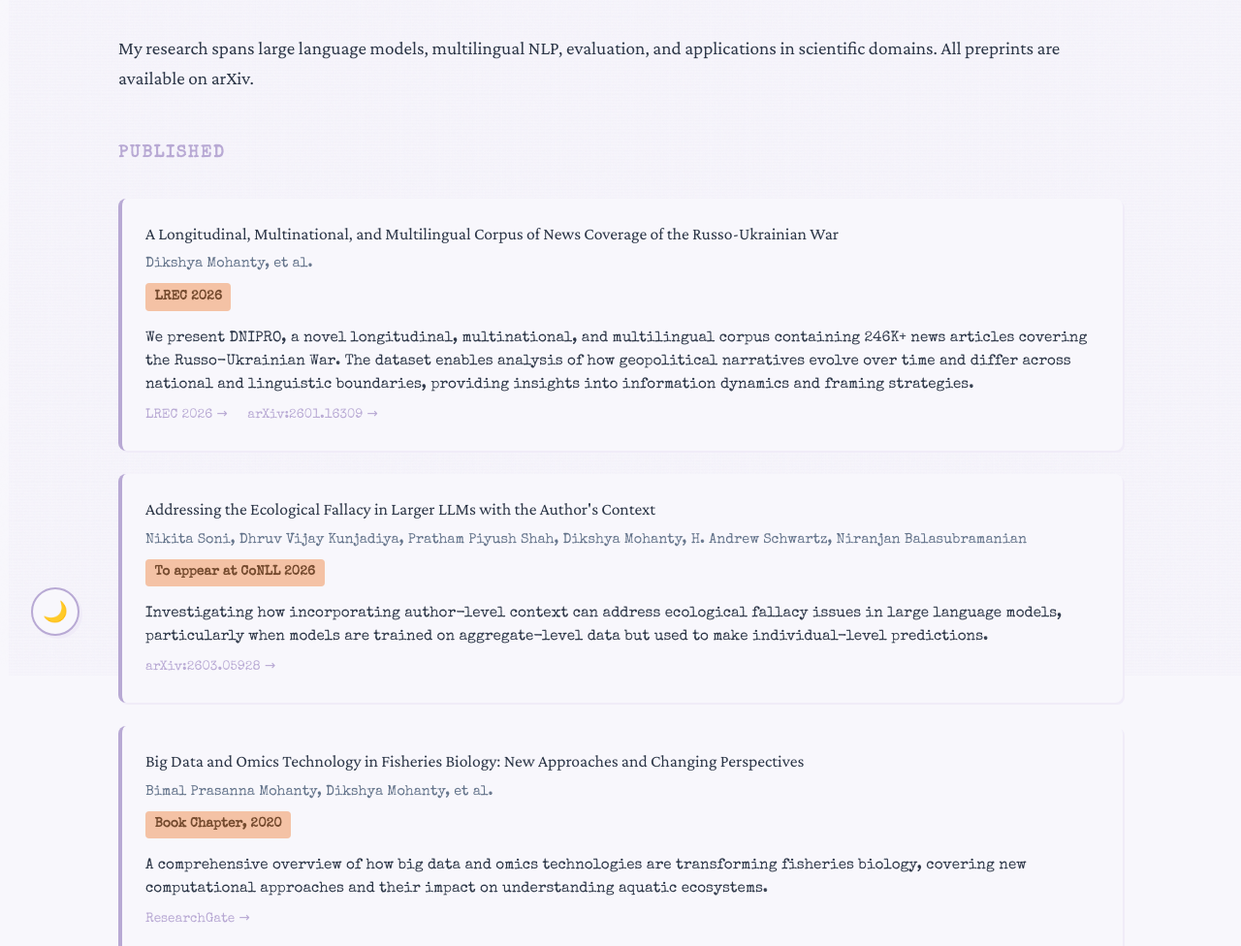
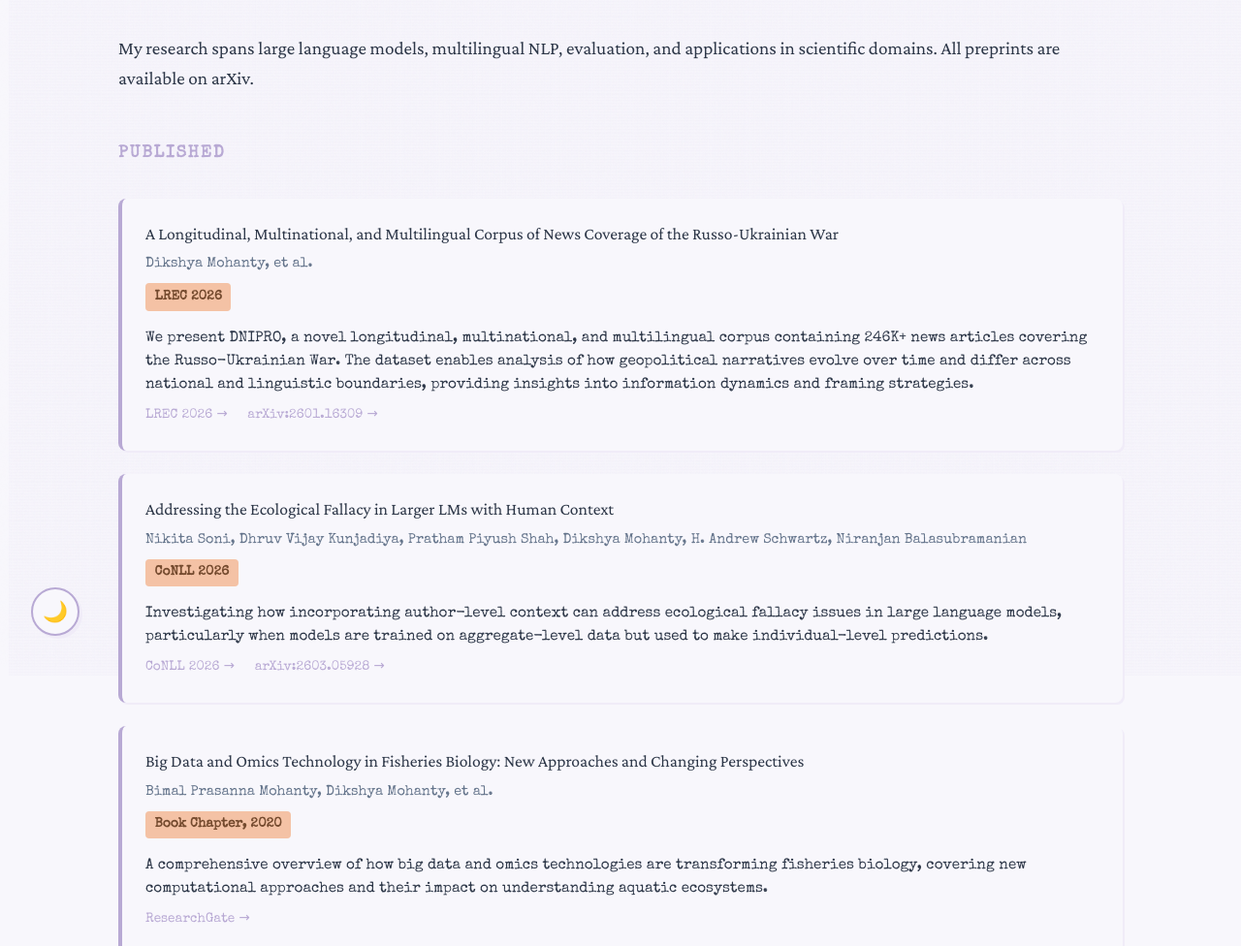
Before and after one commit to dikshyam/Website, a plain HTML site: page pages/publications.html in a window 1280 px wide. Shown: the part 112-1088 px from the top of the page at 97% size. Drawn offline with nearby package versions, Linux system fonts and the light colour scheme.

Commit message:
Use ACL Anthology links for LREC and CoNLL papers

```diff
--- a/pages/publications.html
+++ b/pages/publications.html
@@ -66,7 +66,7 @@
                             and linguistic boundaries, providing insights into information dynamics and framing
                             strategies.
                         </p>
-                        <a href="https://lrec.elra.info/lrec2026-main-512" class="pub-link" target="_blank">
+                        <a href="https://aclanthology.org/2026.lrec-1.512/" class="pub-link" target="_blank">
                             LREC 2026 →
                         </a>
                         <a href="https://arxiv.org/abs/2601.16309" class="pub-link" target="_blank" style="margin-left: 1rem;">
@@ -76,19 +76,22 @@
 
                     <div class="pub-item">
                         <div class="pub-title">
-                            Addressing the Ecological Fallacy in Larger LLMs with the Author's Context
+                            Addressing the Ecological Fallacy in Larger LMs with Human Context
                         </div>
                         <div class="pub-authors">
                             Nikita Soni, Dhruv Vijay Kunjadiya, Pratham Piyush Shah, Dikshya Mohanty,
                             H. Andrew Schwartz, Niranjan Balasubramanian
                         </div>
-                        <div class="pub-venue">To appear at CoNLL 2026</div>
+                        <div class="pub-venue">CoNLL 2026</div>
                         <p style="color: var(--text); margin-top: 1rem; font-size: 0.95rem; line-height: 1.6;">
                             Investigating how incorporating author-level context can address ecological fallacy
                             issues in large language models, particularly when models are trained on aggregate-level
                             data but used to make individual-level predictions.
                         </p>
-                        <a href="https://arxiv.org/abs/2603.05928" class="pub-link" target="_blank">
+                        <a href="https://aclanthology.org/2026.conll-main.9/" class="pub-link" target="_blank">
+                            CoNLL 2026 →
+                        </a>
+                        <a href="https://arxiv.org/abs/2603.05928" class="pub-link" target="_blank" style="margin-left: 1rem;">
                             arXiv:2603.05928 →
                         </a>
                     </div>
```
Also changed, not shown: index.html (+8 -5 lines).
